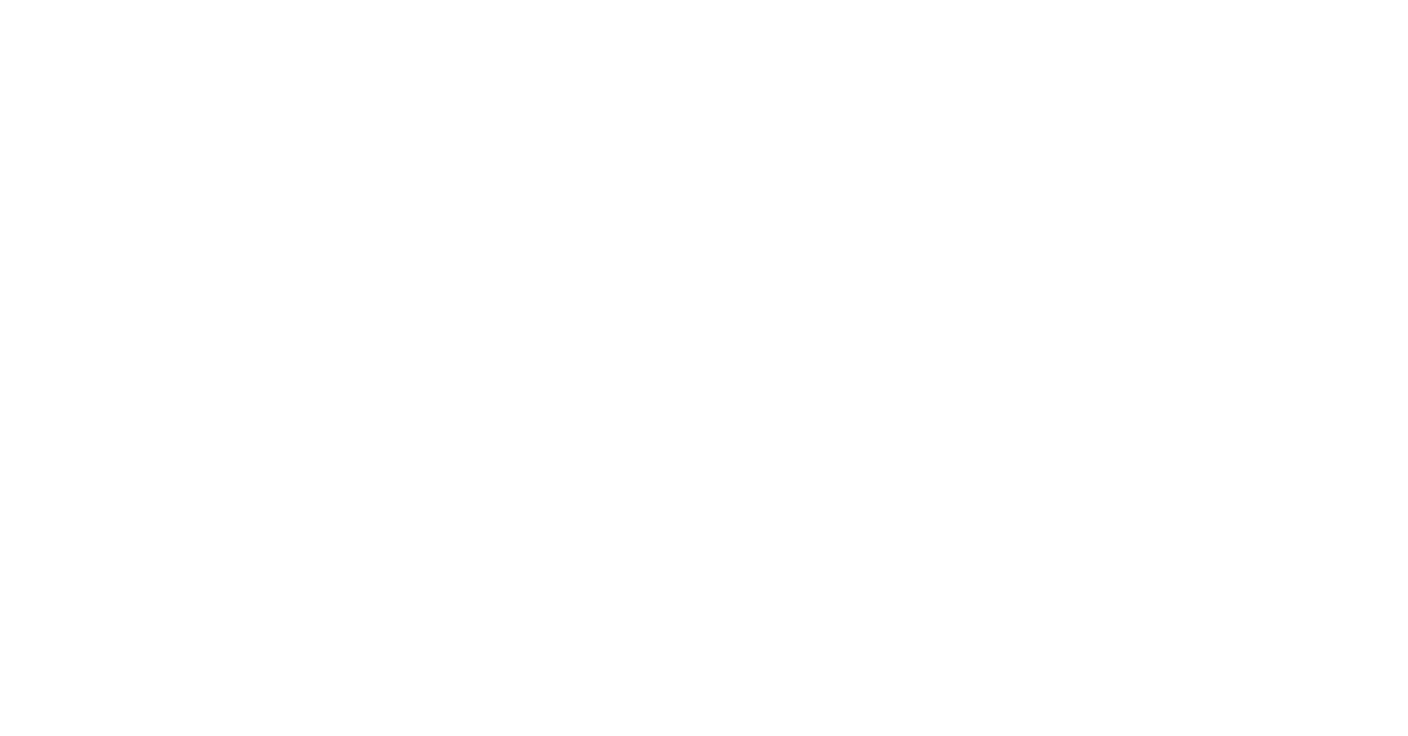
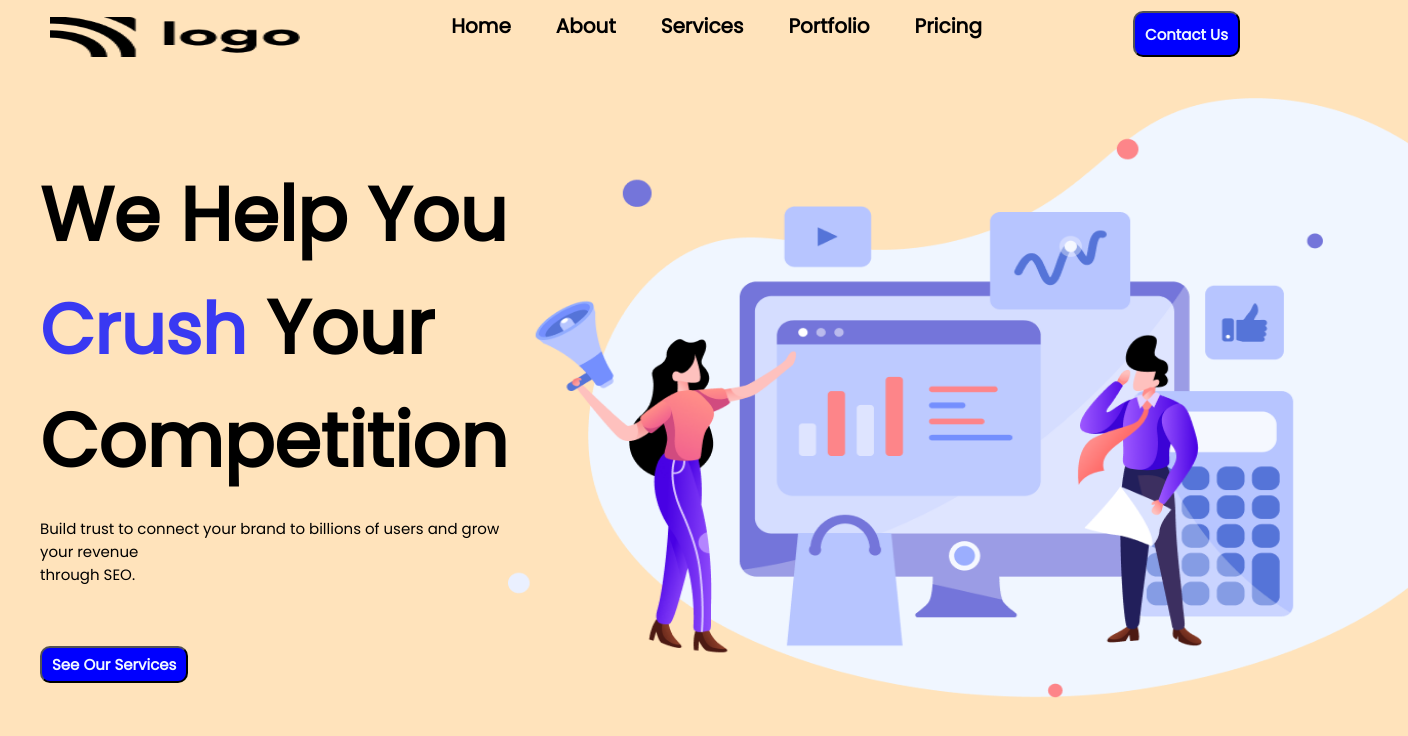
Before and after one commit to mohrijwan/pw-assignment2, a plain HTML site: page index.html in a window 1280 px wide. Shown: the whole page, 1408 px wide, since content can reach past the window. Drawn offline with Linux system fonts and the light colour scheme.

Commit message:
this is the final web page

```diff
--- a/index.html
+++ b/index.html
@@ -4,9 +4,50 @@
     <meta charset="UTF-8">
     <meta http-equiv="X-UA-Compatible" content="IE=edge">
     <meta name="viewport" content="width=device-width, initial-scale=1.0">
-    <title>Document</title>
+    <title>Assignment2</title>
+    <!-- link of css part -->
+    <link rel="stylesheet" href="/style.css">
+    <!-- link of google font  -->
+    <link rel="preconnect" href="https://fonts.googleapis.com">
+    <link rel="preconnect" href="https://fonts.gstatic.com" crossorigin>
+    <link href="https://fonts.googleapis.com/css2?family=Poppins&display=swap" rel="stylesheet">
 </head>
+<!-- body part -->
 <body>
-
+    <!-- header part -->
+    <header>
+        <!-- navigation bar  -->
+        <nav>
+            <!-- image of logo  -->
+            <img src="/asets/Logo.png" alt="Logo">
+            <!-- unordered list -->
+            <ul>
+                <li>Home</li>
+                <li>About</li>
+                <li>Services</li>
+                <li>Portfolio</li>
+                <li>Pricing</li>
+            </ul>
+            <!-- button imformation -->
+            <button>Contact Us</button>
+        </nav>
+    </header>
+    <!-- main section  -->
+    <main>
+        <!-- right hand section  -->
+        <section class="right-section">
+            <!-- Frist heading  -->
+            <h1>We Help You <br><span> Crush</span> Your <br> Competition</h1>
+            <!-- pragraph of the page -->
+            <p>Build trust to connect your brand to billions of users and grow your revenue <br> through SEO.</p>
+            <!-- button see services in the web page -->
+            <button>See Our Services</button>
+        </section>
+        <!-- left hand section  -->
+        <section>
+            <!-- image part  -->
+            <img src="/asets/Header Illustration.png" alt="header image">
+        </section>
+    </main>
 </body>
 </html>
--- a/style.css
+++ b/style.css
@@ -0,0 +1,81 @@
+*{
+    margin: 0;
+    padding: 0;
+    box-sizing: border-box;
+    font-family: 'Poppins', sans-serif;
+    list-style: none;
+    background-color: rgb(255, 227, 187);
+
+}
+nav{
+    display: flex;
+    justify-content:space-between;
+    padding: 1px 10px 1px 10px;
+    font-weight: 700;
+}
+nav ul {
+    display: flex;
+    gap: 45px;
+    margin-top: 10px;
+    font-size: 20px;
+
+}
+nav img{
+    width: 250px;
+    height: 40px;
+    margin-top: 16px;
+    margin-left: 40px;
+}
+button{
+    background-color: blue;
+    font-size: 15px;
+    font-weight: 600;
+    color: aliceblue;
+    padding: 5px 10px 5px 10px;
+    border-radius: 10px;
+    margin-top: 60px;
+
+}
+button:hover{
+    color: aquamarine;
+    background-color: black;
+    font-size:20px ;
+    font-weight: 600;
+
+}
+nav button{
+    margin-right: 30px;
+    margin-top: 10px;
+    padding-left: 10px;
+    padding-right: 10px;
+}
+main{
+  display:flex ;
+  justify-content: space-between;
+  font-weight: 500;
+}
+ .right-section{
+    margin-top: 100px;
+    margin-left: 40px;
+
+}
+main h1{
+    font-size: 75px;
+    /* font-weight: bold; */
+    font-weight: 900;
+}
+h1 span{
+    color: rgb(57, 57, 242);
+    font-size: 70px;
+
+}
+p{
+    margin-top: 20px;
+    font-size: 15px;
+    color: black;
+}
+section img{
+    width: 900px;
+    height: 600px;
+    margin-top: 40px;
+}
```
